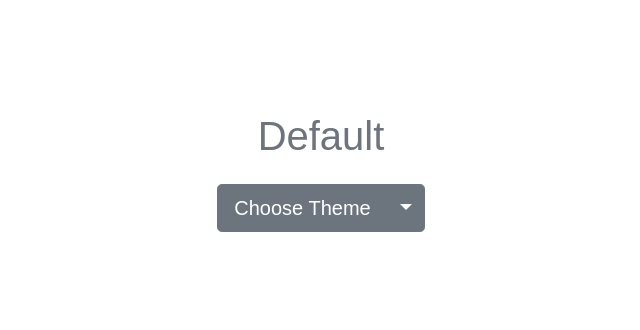
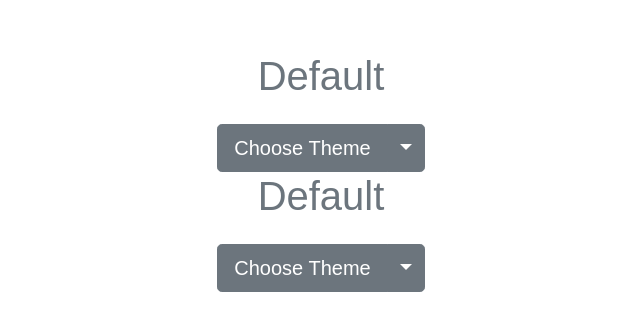
Before and after one commit to VolodymyrPliuta/React-with-bootstrap, a React (Create React App) app: page / in a window 1280 px wide. Shown: the part 228-558 px from the top of the page, without its empty margins (319-959 px from the left). Built offline with nearby package versions, Linux system fonts and the light colour scheme.

Commit message:
duplicate dropdown for instructional purposes.

```diff
--- a/src/components/ThemeSwitcher.js
+++ b/src/components/ThemeSwitcher.js
@@ -33,6 +33,20 @@ class ThemeSwitcher extends Component {
 						<a class="dropdown-item" href="#" onClick={this.resetTheme}>Default Theme</a>
 					</div>
 				</div>
+				<span className={`h1 mb-4 w-100 text-center text-${themeClass}`}>{ theme || 'Default' }</span>
+				<div class="btn-group">
+					<button type="button" class={`btn btn-${themeClass} btn-lg`}>{ theme || 'Choose' } Theme</button>
+					<button type="button" class={`btn btn-${themeClass} btn-lg dropdown-toggle dropdown-toggle-split`} data-toggle="dropdown" aria-haspopup="true" aria-expanded="false">
+						<span class="sr-only">Toggle Theme Dropdown</span>
+					</button>
+					<div class="dropdown-menu">
+						<a class="dropdown-item" href="#" onClick={e => this.chooseTheme('Primary', e)}>Primary Theme</a>
+						<a class="dropdown-item" href="#" onClick={e => this.chooseTheme('Danger', e)}>Danger Theme</a>
+						<a class="dropdown-item" href="#" onClick={e => this.chooseTheme('Success', e)}>Success Theme</a>
+						<div class="dropdown-divider"></div>
+						<a class="dropdown-item" href="#" onClick={this.resetTheme}>Default Theme</a>
+					</div>
+				</div>
 			</div>
     );
   }
```
